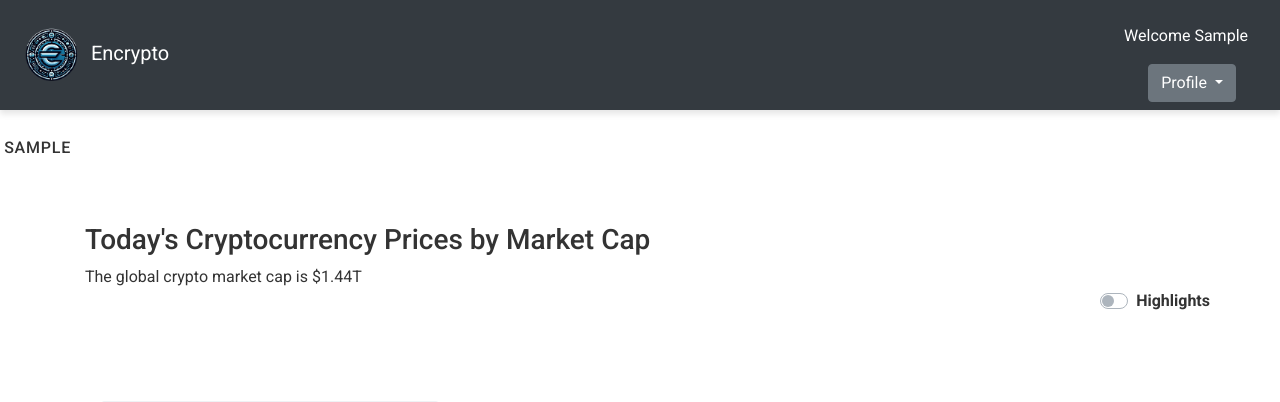
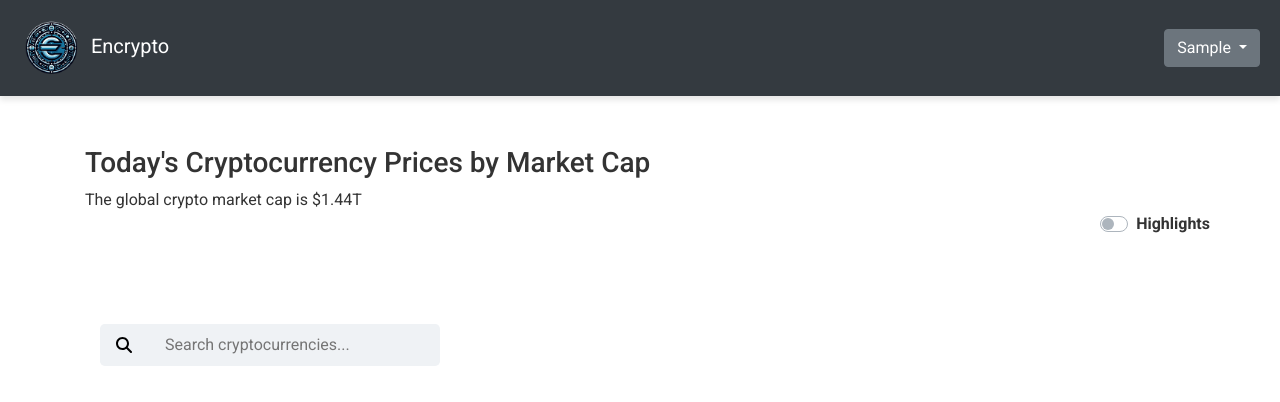
Before and after one commit to dataSHETHinks/Encrypto, a Django app: page / in a window 1280 px wide. Shown: the top 402 px of the page. Run offline with Django 4.2, Linux system fonts and the light colour scheme; a user stored in the database is signed in; tables that the repository leaves empty hold one stand-in row (values such as "Sample post"); grey boxes marked "Sample" are stand-in pictures; a database or web service that is not in the repository returns one stand-in record (values such as "Sample title"); data that the repository does not hold is empty; some libraries are stand-ins or nearby versions.

Commit message:
navbar updated

```diff
--- a/templates/home.html
+++ b/templates/home.html
@@ -15,12 +15,6 @@
                 </button>
             </div>
         {% endfor %}
-    {% endif %}
-
-    {% if user.is_authenticated %}
-        <div class="row justify-content-left custom-title">
-            <h2 class="text-uppercase welcome-user-text">Welcome {{ user.username | capfirst }} </h2>
-        </div>
     {% endif %}
 
  <h3>Today's Cryptocurrency Prices by Market Cap
--- a/templates/navbar.html
+++ b/templates/navbar.html
@@ -36,10 +36,9 @@
     <ul class="navbar-nav">
       {% if user.is_authenticated %}
       <div class="d-flex flex-sm-column align-items-center">
-        <p class="text-white mt-3 mr-3 font-bold">Welcome {{ user.username | capfirst }}</p>
           <div class="dropdown mr-1">
             <button type="button" class="btn btn-secondary dropdown-toggle" data-toggle="dropdown" aria-expanded="false" data-offset="-50,10">
-              Profile
+              {{ user.username | capfirst }}
             </button>
             <div class="dropdown-menu custom-dropdown-menu">
                 <a class="btn my-2 my-sm-0 mr-2 custom-portfolio-link" href="{% url 'portfolio' %}" >View My Wallet</a>
```
